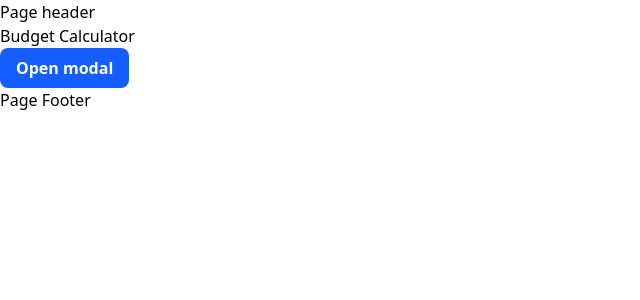
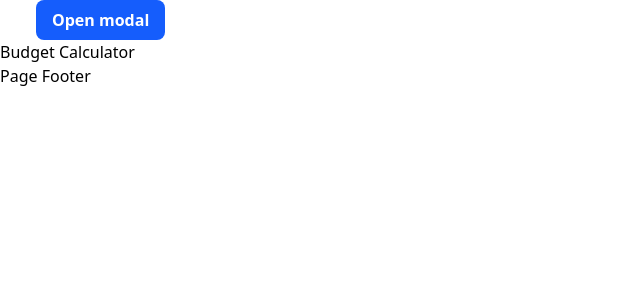
Before and after one commit to hackdanismo/budget-calculator, a SvelteKit app: page / in a window 1280 px wide. Shown: the top 300 px of the page, without its empty margins (0-640 px from the left). Built offline with nearby package versions, Linux system fonts and the light colour scheme.

Commit message:
feat: open the modal from within the header component when the button is clicked

```diff
--- a/src/app.css
+++ b/src/app.css
@@ -1 +1,12 @@
 @import 'tailwindcss';
+
+.container {
+    /* Set the container to take the full width of the page or parent element */
+    width: 100%;
+    /* Set the maximum width of the container to avoid stretching the content on larger screens */
+    max-width: 1240px;
+    /* Center align the container horizontally */
+    margin: 0 auto;
+    /* Horizontal padding to provide spacing on smaller screens */
+    padding: 0 1rem;
+}
--- /dev/null
+++ b/src/lib/components/Header.svelte
@@ -0,0 +1,27 @@
+<script lang="ts">
+    import Button from "$lib/components/Button.svelte";
+    import { createEventDispatcher } from "svelte";
+
+    const dispatch = createEventDispatcher();
+
+    function openModal() {
+        dispatch("openModal");
+    }
+</script>
+
+<header role="banner">
+    <div class="container">
+        <nav aria-label="Main navigation">
+            <ul>
+                <li>
+                    <Button
+                        variant="primary"
+                        on:click={openModal}
+                    >
+                        Open modal
+                    </Button>
+                </li>
+            </ul>
+        </nav>
+    </div>
+</header>
--- a/src/routes/+layout.svelte
+++ b/src/routes/+layout.svelte
@@ -2,16 +2,38 @@
 	import '../app.css';
 	import favicon from '$lib/assets/favicon.svg';
 
+	import Heading from "$lib/components/Header.svelte";
+	import Modal from "$lib/components/Modal.svelte";
+	import Button from "$lib/components/Button.svelte";
+
 	let { children } = $props();
+	let isModalOpen = $state(false);
 </script>
 
 <svelte:head>
 	<link rel="icon" href={favicon} />
 </svelte:head>
 
-<header>
-	Page header
-</header>
+<Heading on:openModal={() => (isModalOpen = true)} />
+
+<!-- 🔍 Debug: see if this flips to "yes" when clicking the header button -->
+<!--<p style="position: fixed; bottom: 1rem; left: 1rem; background: #fff; padding: 0.25rem 0.5rem; border: 1px solid #ccc; z-index: 99999;">
+	Modal open (layout): {isModalOpen ? "yes" : "no"}
+</p>-->
+
+<Modal
+    open={isModalOpen}
+    on:close={() => (isModalOpen = false)}
+>
+    <div>
+        <Button
+            variant="secondary"
+            on:click={() => (isModalOpen = false)}
+        >
+            Cancel
+        </Button>
+    </div>
+</Modal>
 
 <main role="main">
 	{@render children()}
--- a/src/routes/+page.svelte
+++ b/src/routes/+page.svelte
@@ -1,8 +1,5 @@
 <script lang="ts">
     import Button from "$lib/components/Button.svelte";
-    import Modal from "$lib/components/Modal.svelte";
-
-    let isModalOpen = false;
 
     function save() {
         alert("Saved");
@@ -11,26 +8,12 @@
 
 <h1>Budget Calculator</h1>
 
-<Button
+<!--<Button
     variant="primary"
     on:click={() => (isModalOpen = true)}
 >
     Open modal
-</Button>
-
-<Modal
-    open={isModalOpen}
-    on:close={() => (isModalOpen = false)}
->
-    <div>
-        <Button
-            variant="secondary"
-            on:click={() => (isModalOpen = false)}
-        >
-            Cancel
-        </Button>
-    </div>
-</Modal>
+</Button>-->
 
 <!--<Button on:click={save}>Save</Button>-->
 <!--<Button variant="secondary" on:click={() => alert("Cancelled")}>Cancel</Button>-->
```
